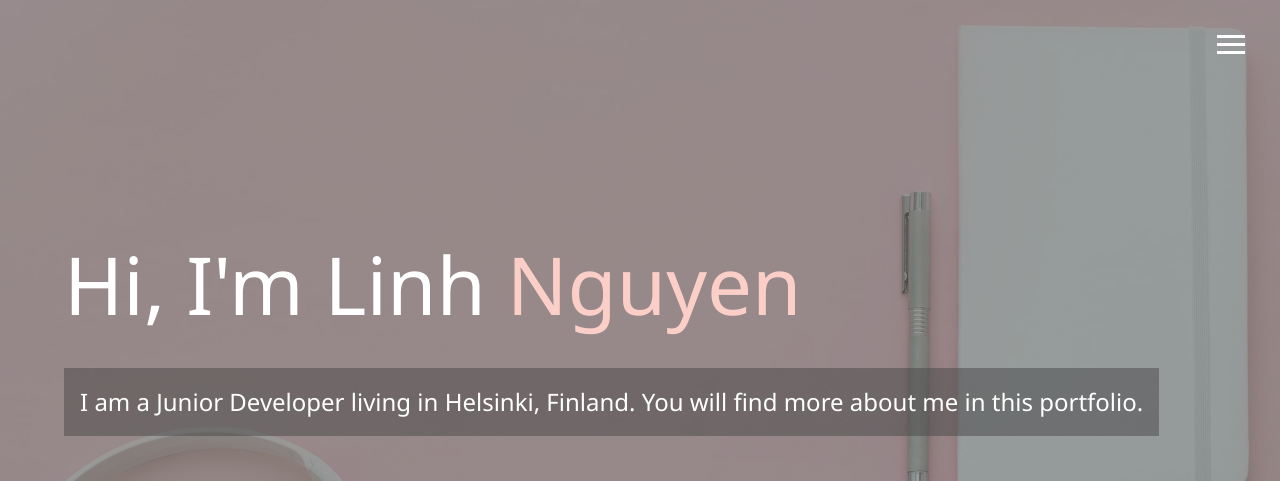
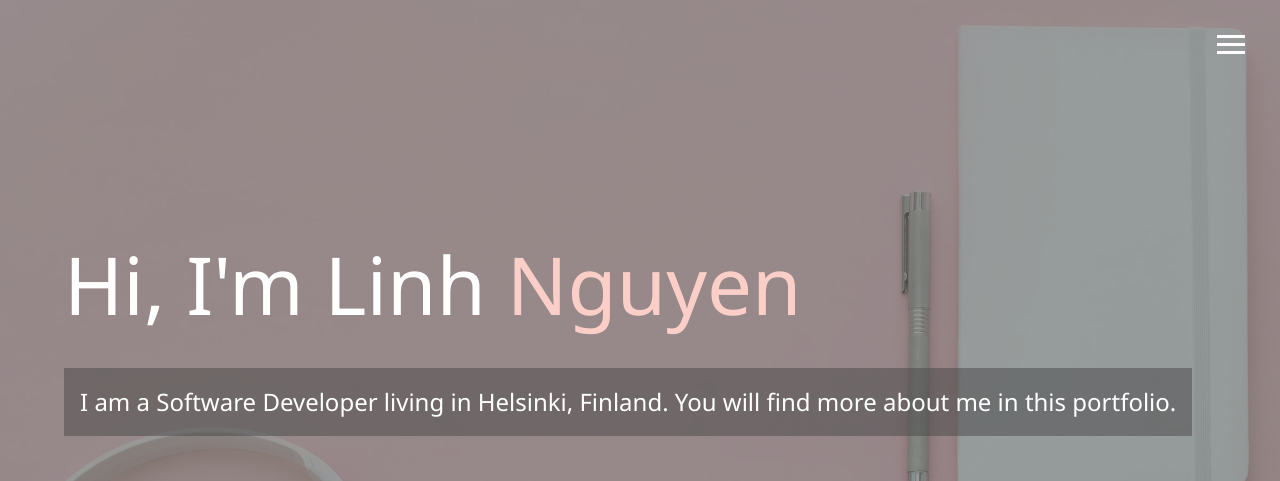
Before and after one commit to khalinguy/khalinguy.github.io, a website: page index.html in a window 1280 px wide. Shown: the top 481 px of the page. Drawn offline with Linux system fonts and the light colour scheme.

Commit message:
Update index.html

```diff
--- a/index.html
+++ b/index.html
@@ -56,7 +56,7 @@
                 <span class="text-secondary">Nguyen</span>
             </h1>
             <h2 class="sm-heading">
-                I am a Junior Developer living in Helsinki, Finland. You will find more about me in this portfolio.
+                I am a Software Developer living in Helsinki, Finland. You will find more about me in this portfolio.
             </h2>
             <div class="icons">
                 <a href="mailto:linh.k.nguyen2811@gmail.com" target="_blank">
```
